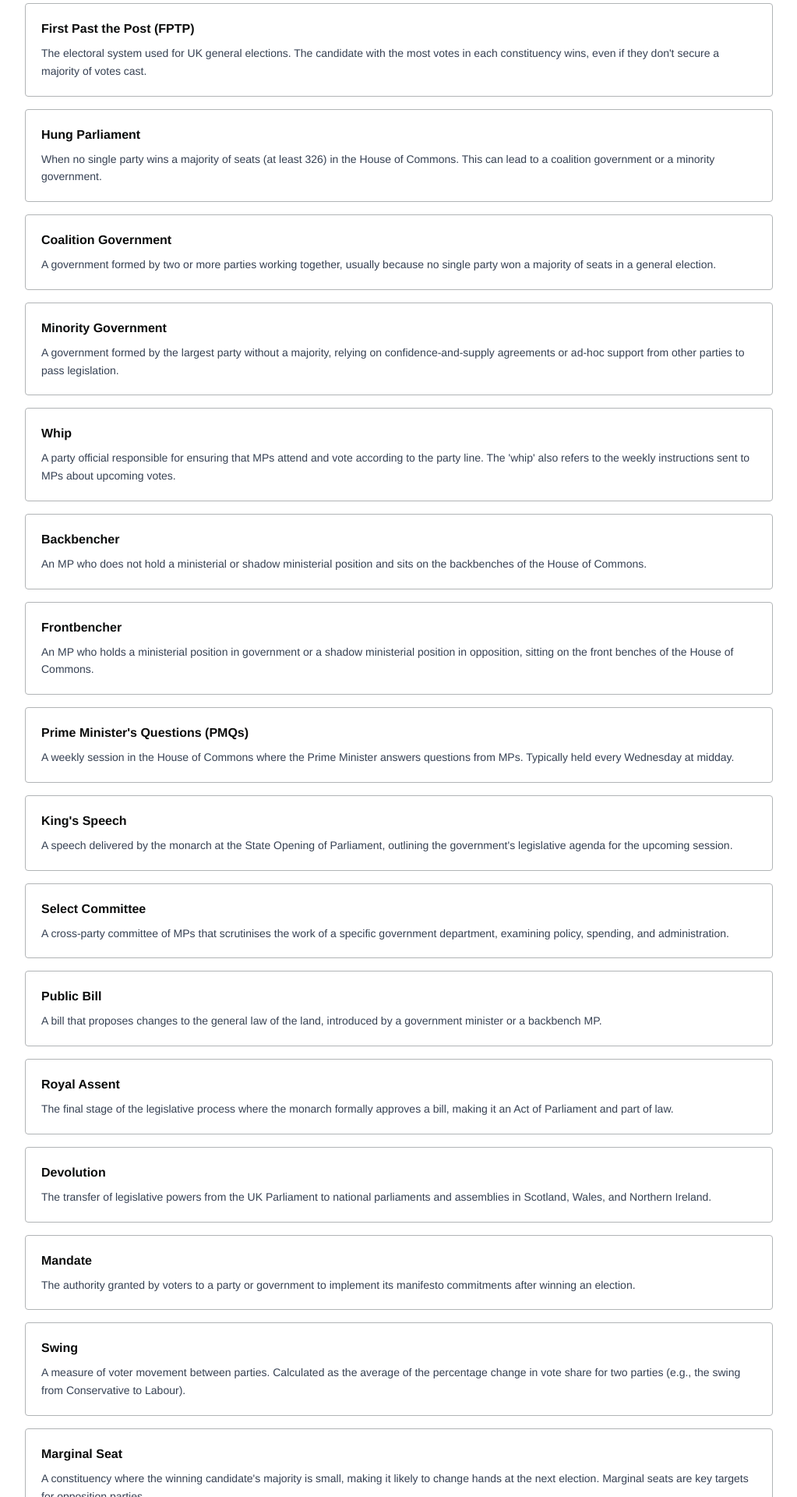
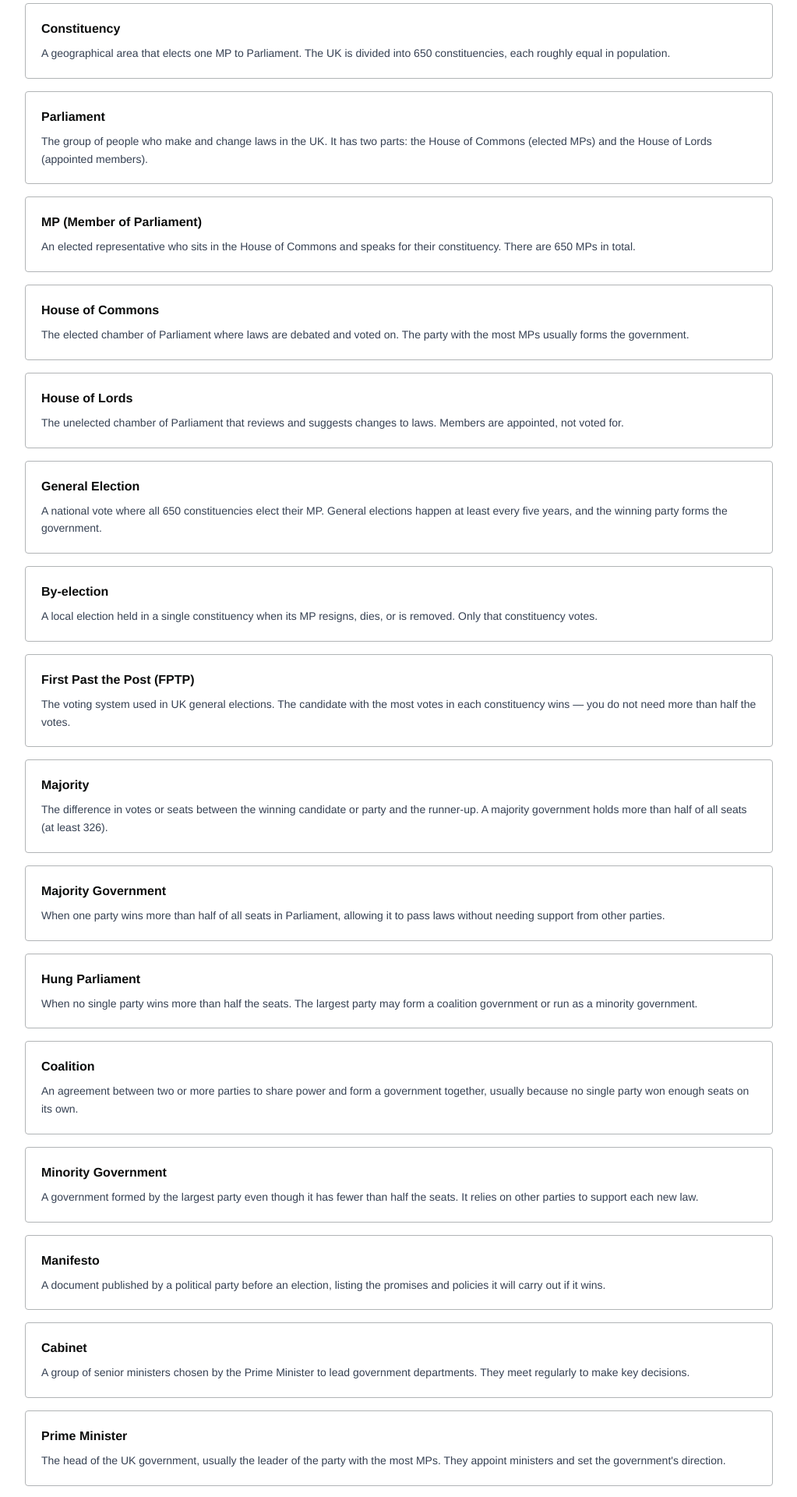
Before and after one commit to JHCodeQuest/civic-lens, a Next.js app in the folder frontend/: page /glossary in a window 1280 px wide. Shown: the part 240-2160 px from the top of the page at 78% size, without its empty margins (128-1151 px from the left). Built offline with nearby package versions, Linux system fonts and the light colour scheme.

Commit message:
rewrite glossary with beginner-friendly terms: add constituency, parliament, manifesto, coalition, majority, by-election, cabinet, and more

```diff
--- a/frontend/src/data/glossary.ts
+++ b/frontend/src/data/glossary.ts
@@ -1,74 +1,106 @@
 export const glossary = [
   {
+    term: "Constituency",
+    definition: "A geographical area that elects one MP to Parliament. The UK is divided into 650 constituencies, each roughly equal in population.",
+  },
+  {
+    term: "Parliament",
+    definition: "The group of people who make and change laws in the UK. It has two parts: the House of Commons (elected MPs) and the House of Lords (appointed members).",
+  },
+  {
+    term: "MP (Member of Parliament)",
+    definition: "An elected representative who sits in the House of Commons and speaks for their constituency. There are 650 MPs in total.",
+  },
+  {
+    term: "House of Commons",
+    definition: "The elected chamber of Parliament where laws are debated and voted on. The party with the most MPs usually forms the government.",
+  },
+  {
+    term: "House of Lords",
+    definition: "The unelected chamber of Parliament that reviews and suggests changes to laws. Members are appointed, not voted for.",
+  },
+  {
+    term: "General Election",
+    definition: "A national vote where all 650 constituencies elect their MP. General elections happen at least every five years, and the winning party forms the government.",
+  },
+  {
+    term: "By-election",
+    definition: "A local election held in a single constituency when its MP resigns, dies, or is removed. Only that constituency votes.",
+  },
+  {
     term: "First Past the Post (FPTP)",
-    definition: "The electoral system used for UK general elections. The candidate with the most votes in each constituency wins, even if they don't secure a majority of votes cast.",
+    definition: "The voting system used in UK general elections. The candidate with the most votes in each constituency wins — you do not need more than half the votes.",
+  },
+  {
+    term: "Majority",
+    definition: "The difference in votes or seats between the winning candidate or party and the runner-up. A majority government holds more than half of all seats (at least 326).",
+  },
+  {
+    term: "Majority Government",
+    definition: "When one party wins more than half of all seats in Parliament, allowing it to pass laws without needing support from other parties.",
   },
   {
     term: "Hung Parliament",
-    definition: "When no single party wins a majority of seats (at least 326) in the House of Commons. This can lead to a coalition government or a minority government.",
+    definition: "When no single party wins more than half the seats. The largest party may form a coalition government or run as a minority government.",
   },
   {
-    term: "Coalition Government",
-    definition: "A government formed by two or more parties working together, usually because no single party won a majority of seats in a general election.",
+    term: "Coalition",
+    definition: "An agreement between two or more parties to share power and form a government together, usually because no single party won enough seats on its own.",
   },
   {
     term: "Minority Government",
-    definition: "A government formed by the largest party without a majority, relying on confidence-and-supply agreements or ad-hoc support from other parties to pass legislation.",
+    definition: "A government formed by the largest party even though it has fewer than half the seats. It relies on other parties to support each new law.",
+  },
+  {
+    term: "Manifesto",
+    definition: "A document published by a political party before an election, listing the promises and policies it will carry out if it wins.",
+  },
+  {
+    term: "Cabinet",
+    definition: "A group of senior ministers chosen by the Prime Minister to lead government departments. They meet regularly to make key decisions.",
+  },
+  {
+    term: "Prime Minister",
+    definition: "The head of the UK government, usually the leader of the party with the most MPs. They appoint ministers and set the government's direction.",
   },
   {
     term: "Whip",
-    definition: "A party official responsible for ensuring that MPs attend and vote according to the party line. The 'whip' also refers to the weekly instructions sent to MPs about upcoming votes.",
+    definition: "A party official who makes sure MPs attend votes and follow the party line. Breaking the whip can lead to losing the party's support.",
   },
   {
     term: "Backbencher",
-    definition: "An MP who does not hold a ministerial or shadow ministerial position and sits on the backbenches of the House of Commons.",
+    definition: "An MP who does not hold a government or opposition leadership role. They sit on the back benches and vote according to their party or conscience.",
   },
   {
-    term: "Frontbencher",
-    definition: "An MP who holds a ministerial position in government or a shadow ministerial position in opposition, sitting on the front benches of the House of Commons.",
+    term: "Royal Assent",
+    definition: "The final step where the monarch formally approves a bill, turning it into law. This is a ceremonial step — no monarch has refused since 1708.",
+  },
+  {
+    term: "Devolution",
+    definition: "The transfer of power from the UK Parliament to local parliaments and assemblies in Scotland, Wales, and Northern Ireland, allowing them to make their own laws on some issues.",
+  },
+  {
+    term: "Referendum",
+    definition: "A nationwide vote on a single question. The result is not automatically binding but is usually followed by the government. Examples include the 2016 EU referendum and the 2014 Scottish independence referendum.",
+  },
+  {
+    term: "Swing",
+    definition: "A measure of how many voters moved from one party to another between elections. Often used to predict which seats might change hands.",
+  },
+  {
+    term: "Marginal Seat",
+    definition: "A constituency where the winning candidate won by a small margin, making it likely to switch to another party at the next election. These seats are heavily targeted during campaigns.",
+  },
+  {
+    term: "Safe Seat",
+    definition: "A constituency where one party always wins by a large margin, making it very unlikely to change hands at an election.",
+  },
+  {
+    term: "King's Speech",
+    definition: "A speech read by the monarch at the opening of Parliament, setting out the government's plans for the coming year. The speech is written by the government, not the king.",
   },
   {
     term: "Prime Minister's Questions (PMQs)",
-    definition: "A weekly session in the House of Commons where the Prime Minister answers questions from MPs. Typically held every Wednesday at midday.",
-  },
-  {
-    term: "King's Speech",
-    definition: "A speech delivered by the monarch at the State Opening of Parliament, outlining the government's legislative agenda for the upcoming session.",
-  },
-  {
-    term: "Select Committee",
-    definition: "A cross-party committee of MPs that scrutinises the work of a specific government department, examining policy, spending, and administration.",
-  },
-  {
-    term: "Public Bill",
-    definition: "A bill that proposes changes to the general law of the land, introduced by a government minister or a backbench MP.",
-  },
-  {
-    term: "Royal Assent",
-    definition: "The final stage of the legislative process where the monarch formally approves a bill, making it an Act of Parliament and part of law.",
-  },
-  {
-    term: "Devolution",
-    definition: "The transfer of legislative powers from the UK Parliament to national parliaments and assemblies in Scotland, Wales, and Northern Ireland.",
-  },
-  {
-    term: "Mandate",
-    definition: "The authority granted by voters to a party or government to implement its manifesto commitments after winning an election.",
-  },
-  {
-    term: "Swing",
-    definition: "A measure of voter movement between parties. Calculated as the average of the percentage change in vote share for two parties (e.g., the swing from Conservative to Labour).",
-  },
-  {
-    term: "Marginal Seat",
-    definition: "A constituency where the winning candidate's majority is small, making it likely to change hands at the next election. Marginal seats are key targets for opposition parties.",
-  },
-  {
-    term: "Safe Seat",
-    definition: "A constituency where the winning party holds a large majority and is highly unlikely to lose at a general election.",
-  },
-  {
-    term: "Recall Petition",
-    definition: "A mechanism allowing constituents to force a by-election if their MP is convicted of an offence or suspended from the House. Triggered when 10% of eligible voters sign.",
+    definition: "A weekly session every Wednesday where the Prime Minister answers questions from MPs. It is the most watched event in Parliament.",
   },
 ]
```
